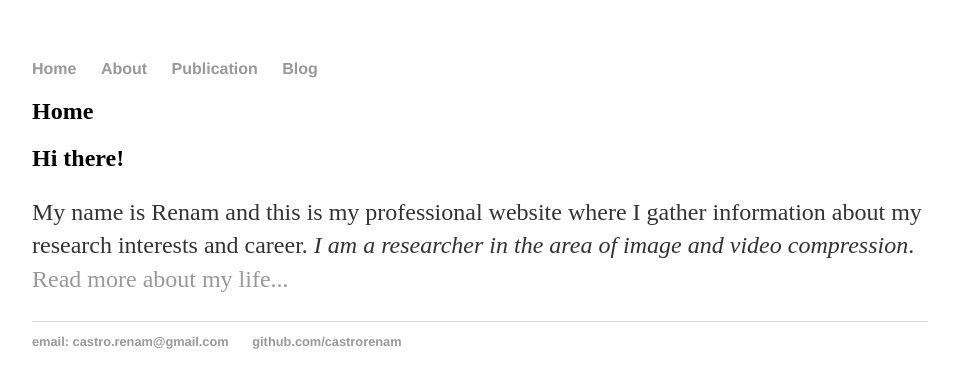
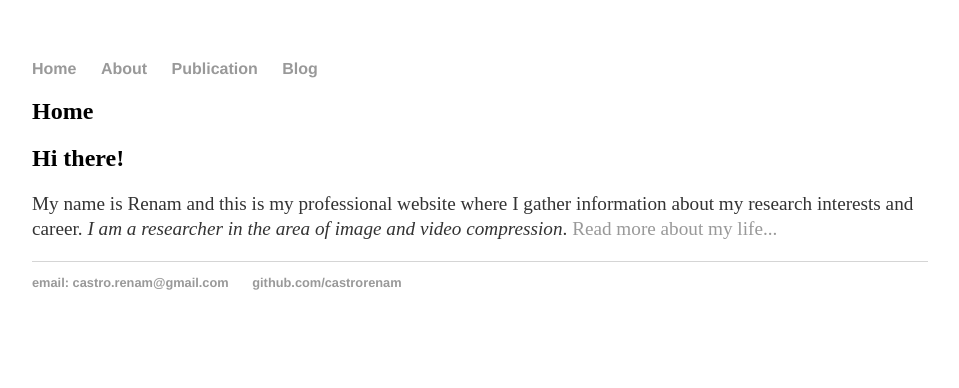
Before and after one commit to castrorenam/castrorenam.github.io, a Jekyll site: the page built from index.html, in a window 1280 px wide. Shown: the top 388 px of the page, without its empty margins (160-1119 px from the left). Built offline with Jekyll 4.4.1, drawn with Linux system fonts in a browser that asks for light colours.

Commit message:
Building website

```diff
--- a/css/main.css
+++ b/css/main.css
@@ -24,8 +24,8 @@ h1 {
     font-family:'Helvetica', 'Arial', 'Sans-Serif';
 }
 p {
-    font-size: 1.5em;
-    line-height: 1.4em;
+    font-size: 1.2em;
+    line-height: 1.3em;
     color: #333;
 }
 footer {
```
